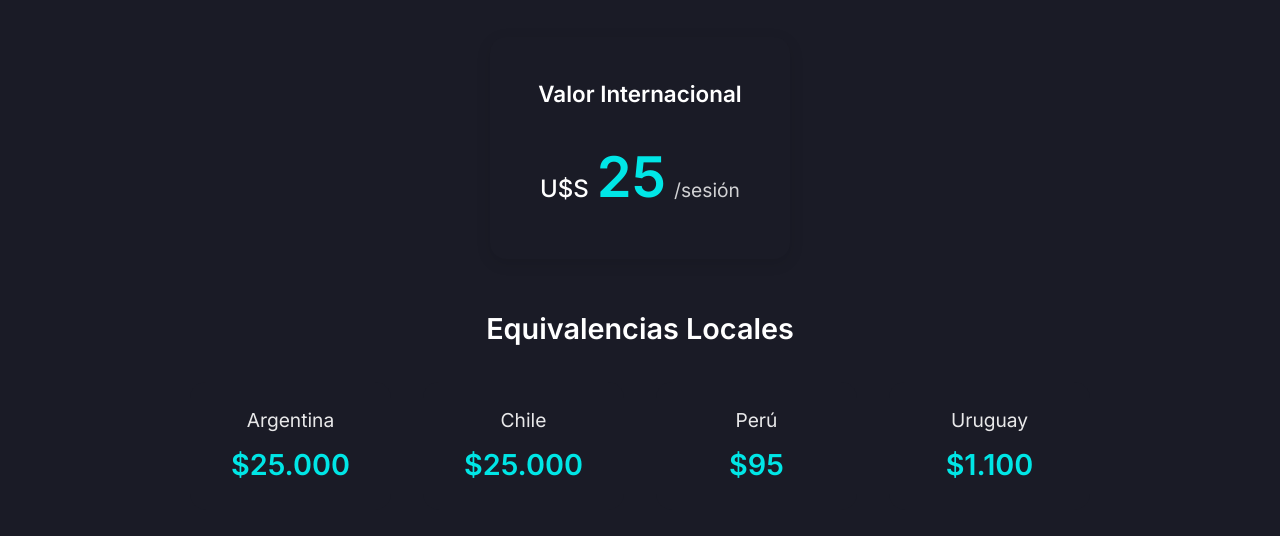
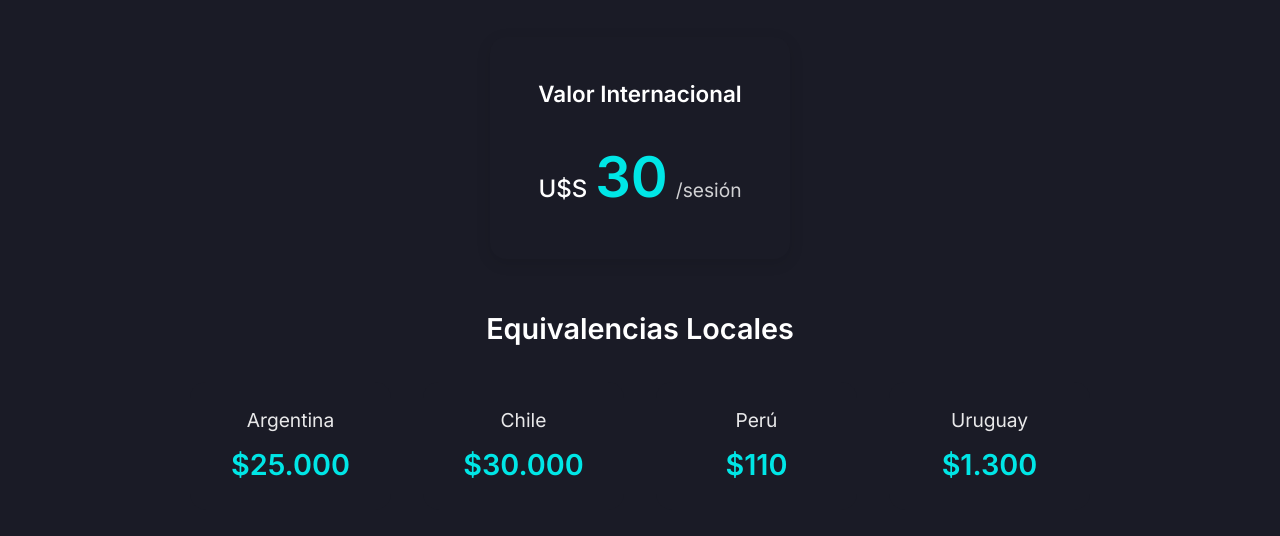
Before and after one commit to pabloenzenhofer/psicologiadelaobesidad, a React (Vite) app: page / in a window 1280 px wide. Shown: the part 5600-6136 px from the top of the page. Built offline with nearby package versions, Linux system fonts and the light colour scheme.

Commit message:
fix: corregidas rutas de artículos y sintaxis en múltiples componentes - Corregida sintaxis en Articles.tsx - Actualizada lógica de rutas en Services.tsx y Diferencial.tsx - Removido botón de WhatsApp de artículos HTML

```diff
--- a/src/sections/Prices.tsx
+++ b/src/sections/Prices.tsx
@@ -16,7 +16,7 @@ const Prices = () => {
             <h3>Valor Internacional</h3>
             <div className="price">
               <span className="currency">U$S</span>
-              <span className="amount">25</span>
+              <span className="amount">30</span>
               <span className="period">/sesión</span>
             </div>
           </article>
@@ -30,15 +30,15 @@ const Prices = () => {
               </div>
               <div className="price-card local">
                 <div className="country">Chile</div>
-                <div className="price">$25.000</div>
+                <div className="price">$30.000</div>
               </div>
               <div className="price-card local">
                 <div className="country">Perú</div>
-                <div className="price">$95</div>
+                <div className="price">$110</div>
               </div>
               <div className="price-card local">
                 <div className="country">Uruguay</div>
-                <div className="price">$1.100</div>
+                <div className="price">$1.300</div>
               </div>
             </div>
           </div>
```
